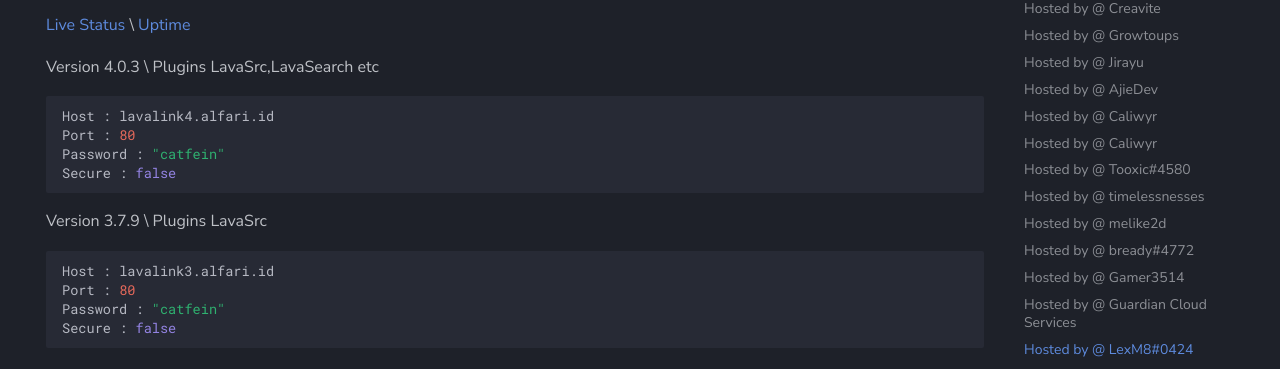
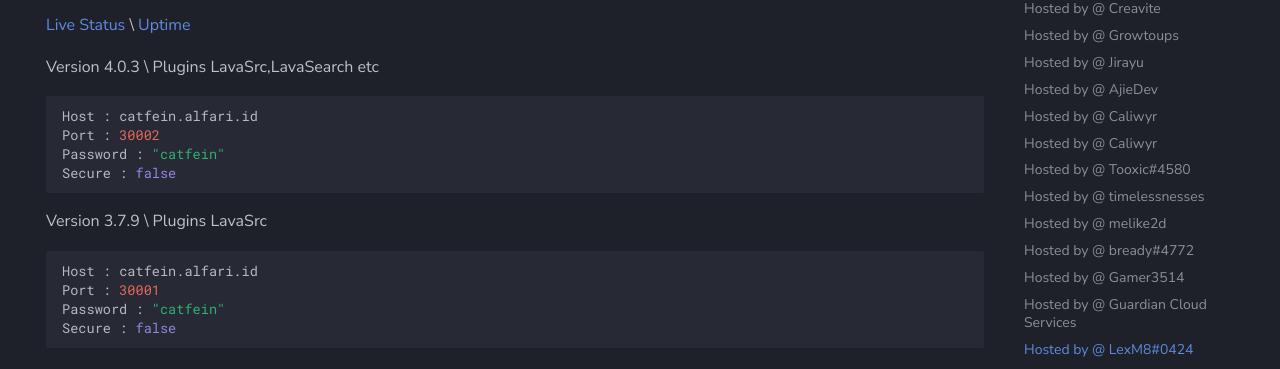
Before and after one commit to DarrenOfficial/lavalink-list, an MkDocs documentation site: the page built from docs/NoSSL/lavalink-without-ssl.md, in a window 1280 px wide and 900 px high, scrolled down 4743 px. Shown: the part 153-522 px from the top of the window. Built offline with MkDocs 1.6.1 and Material for MkDocs 9.7.7, drawn with Linux system fonts in a browser that asks for light colours; comment, search, counter and statistics services are not loaded.

Commit message:
Update lavalink-without-ssl.md

````diff
--- a/docs/NoSSL/lavalink-without-ssl.md
+++ b/docs/NoSSL/lavalink-without-ssl.md
@@ -220,16 +220,16 @@ Secure : false
 
 Version 4.0.3 \ Plugins LavaSrc,LavaSearch etc
 ```bash
-Host : lavalink4.alfari.id
-Port : 80
+Host : catfein.alfari.id
+Port : 30002
 Password : "catfein"
 Secure : false
 ```
 
 Version 3.7.9 \ Plugins LavaSrc
 ```bash
-Host : lavalink3.alfari.id
-Port : 80
+Host : catfein.alfari.id
+Port : 30001
 Password : "catfein"
 Secure : false
 ```
````
